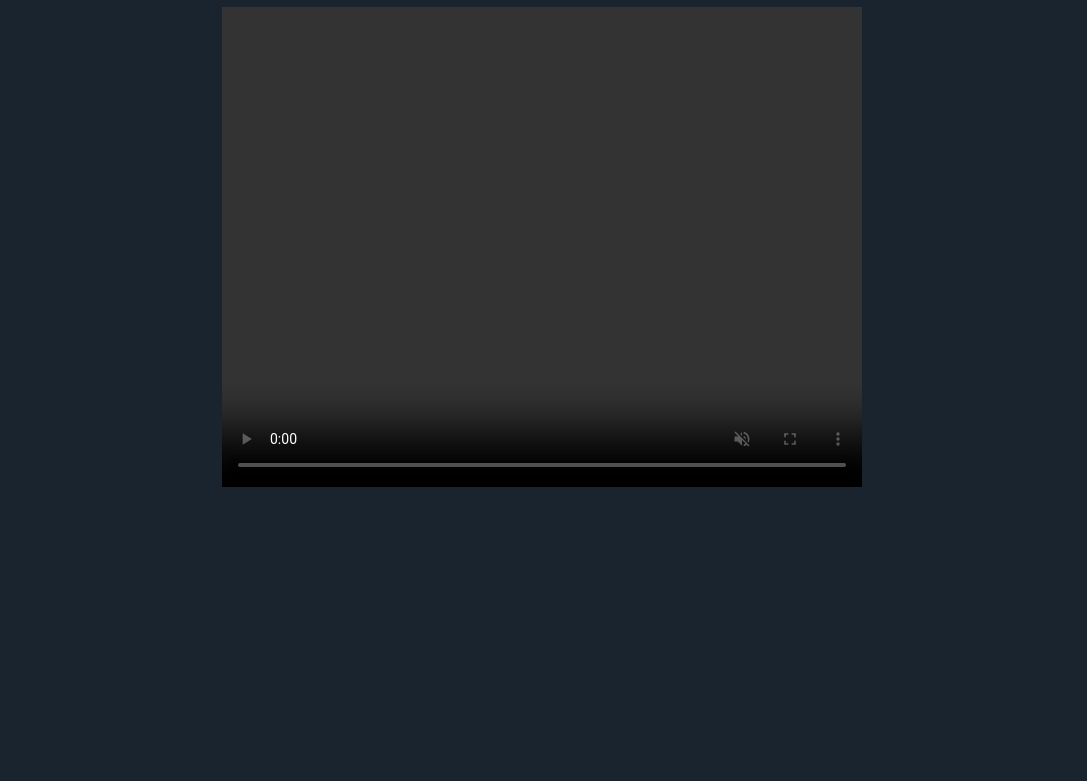
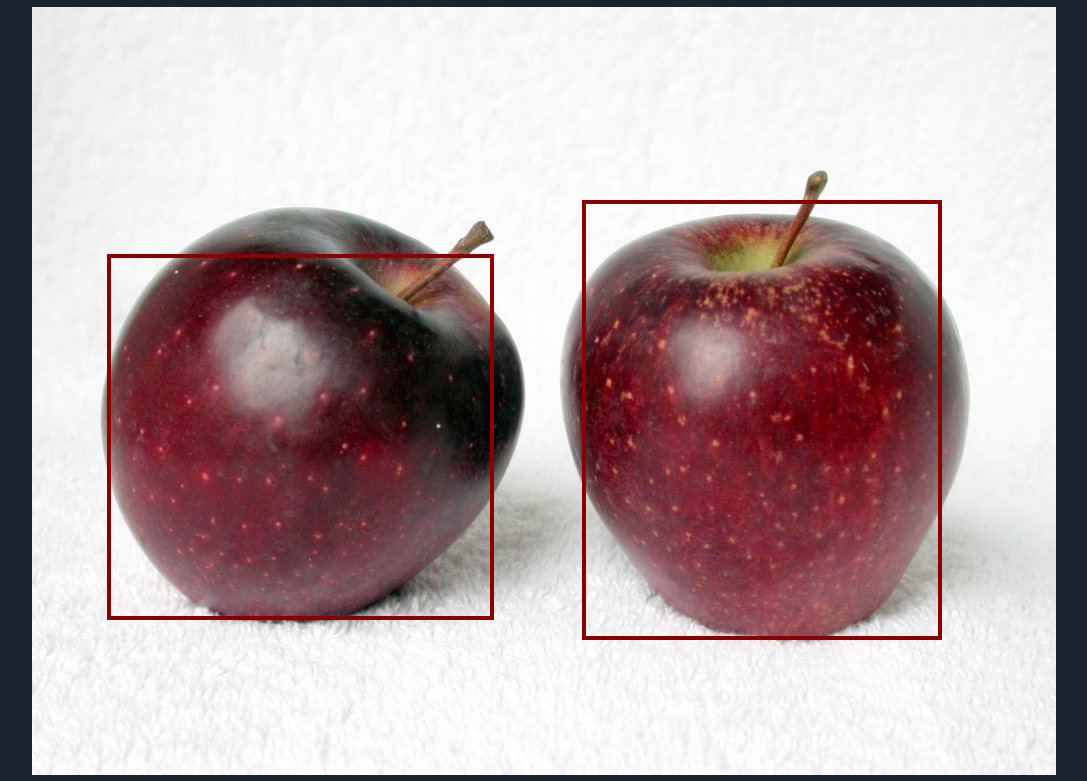
Before and after one commit to FelipeAG06/computer_vision_js, a website: page index.html in a window 1280 px wide. Shown: the part 78-859 px from the top of the page, without its empty margins (53-1140 px from the left). Before the commit the page ends 800 px from the top, so only its background shows below. Drawn offline with Linux system fonts and the light colour scheme; files that its build step writes are made by us from their sources.

Commit message:
tracking03_custom_color: Initial changes for custom color

```diff
--- a/css/index.css
+++ b/css/index.css
@@ -6,7 +6,3 @@ h2.page-title {
     margin: 25px 0;
     color: #FFF;
 }
-
-video, canvas {
-    position: absolute;
-}
--- a/index.html
+++ b/index.html
@@ -2,18 +2,16 @@
 <html>
 <head>
     <meta charset="utf-8">
-    <title>Tracking Colors Camera</title>
+    <title>Tracking Custom Color</title>
     <link rel="stylesheet" href="css/bootstrap.min.css">
     <link rel="stylesheet" href="css/index.css">
     <script src="vendors/lodash.core.min.js"></script>
 </head>
 <body>
     <div class="container">
-        <h2 class="text-center page-title">TrackingJs Colors Camera</h2>
-        <div id="images" class="canvas-parent col-sm-8 col-sm-offset-2">
-            <video id="video" width="640" height="480" preload autoplay loop muted controls>
-            </video>
-            <canvas id="initCanvas" class="canvas-img" width="640" height="480"></canvas>
+        <h2 class="text-center page-title">TrackingJs Custom Color</h2>
+        <div id="images" class="canvas-parent col-sm-8">
+            <canvas id="initCanvas" class="canvas-img"></canvas>
         </div>
     </div>
 
--- a/js/scripts.js
+++ b/js/scripts.js
@@ -1,11 +1,20 @@
+const imagePath = '../img/apple.jpg';
+
 let canvas = document.getElementById('initCanvas');
 let context = canvas.getContext('2d');
+let image = new Image();
 
-const trackVideo = () => {
-    const tracker = new tracking.ColorTracker(['magenta', 'cyan', 'yellow']);
+image.src = imagePath;
+
+const trackCustom = () => {
+    // rgb(120,39,49)
+    tracking.ColorTracker.registerColor('darkRed', (r, g, b) => {
+        return r > 110 && g < 90 && b < 90;
+    });
+
+    const tracker = new tracking.ColorTracker('darkRed');
 
     tracker.on('track', (event) => {
-        context.clearRect(0, 0, canvas.width, canvas.height);
         _.each(event.data, (rect) => {
             drawRect(rect.x, rect.y, rect.width, rect.height, rect.color);
         });
@@ -17,7 +26,12 @@ const trackVideo = () => {
         context.strokeRect(x, y, w, h);
     }
 
-    tracking.track('#video', tracker, {camera: true});
+    tracking.track(canvas, tracker);
 }
 
-window.onload = () => trackVideo();
+image.onload = () => {
+    canvas.width = image.width;
+    canvas.height = image.height;
+    context.drawImage(image, 0, 0, image.width, image.height);
+    trackCustom();
+};
```
Also changed, not shown: dist/scripts.js.
